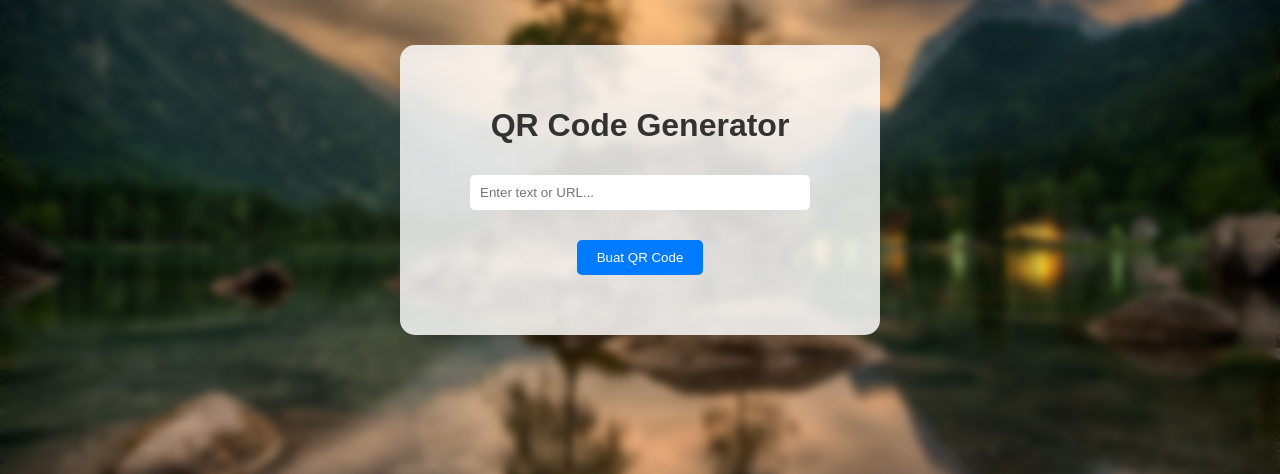
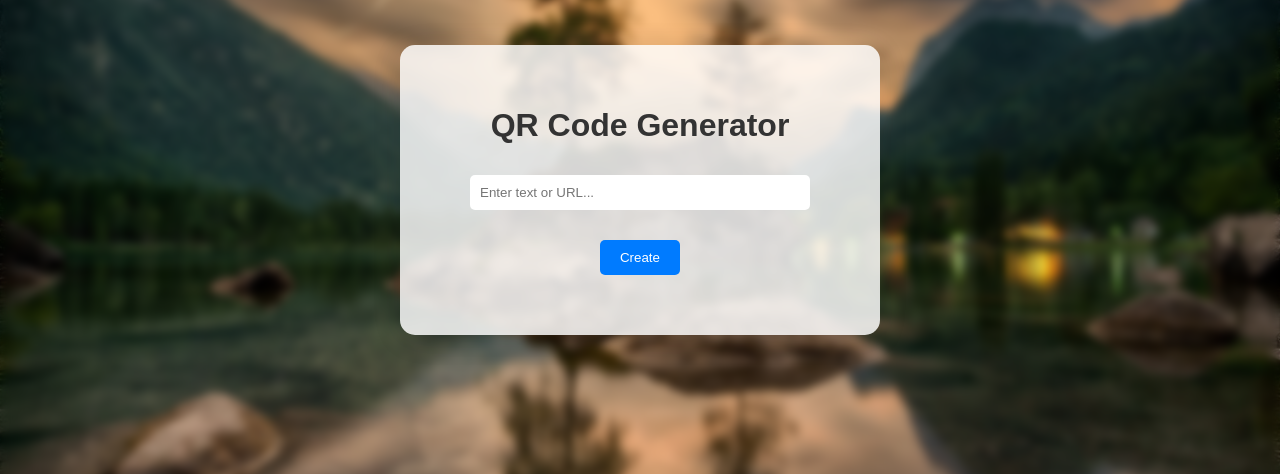
Before and after one commit to Faris0520/qr-code-gen, a Flask app: page / in a window 1280 px wide. Shown: the part 210-684 px from the top of the page. Run offline with Flask 3, Linux system fonts and the light colour scheme.

Commit message:
Update index.html

```diff
--- a/templates/index.html
+++ b/templates/index.html
@@ -12,7 +12,7 @@
         <h1>QR Code Generator</h1>
         <form id="qrForm">
             <input type="text" name="data" placeholder="Enter text or URL..." required>
-            <button type="submit">Buat QR Code</button>
+            <button type="submit">Create</button>
         </form>
         <div id="qrcodeDisplay"></div>
     </div>
```
